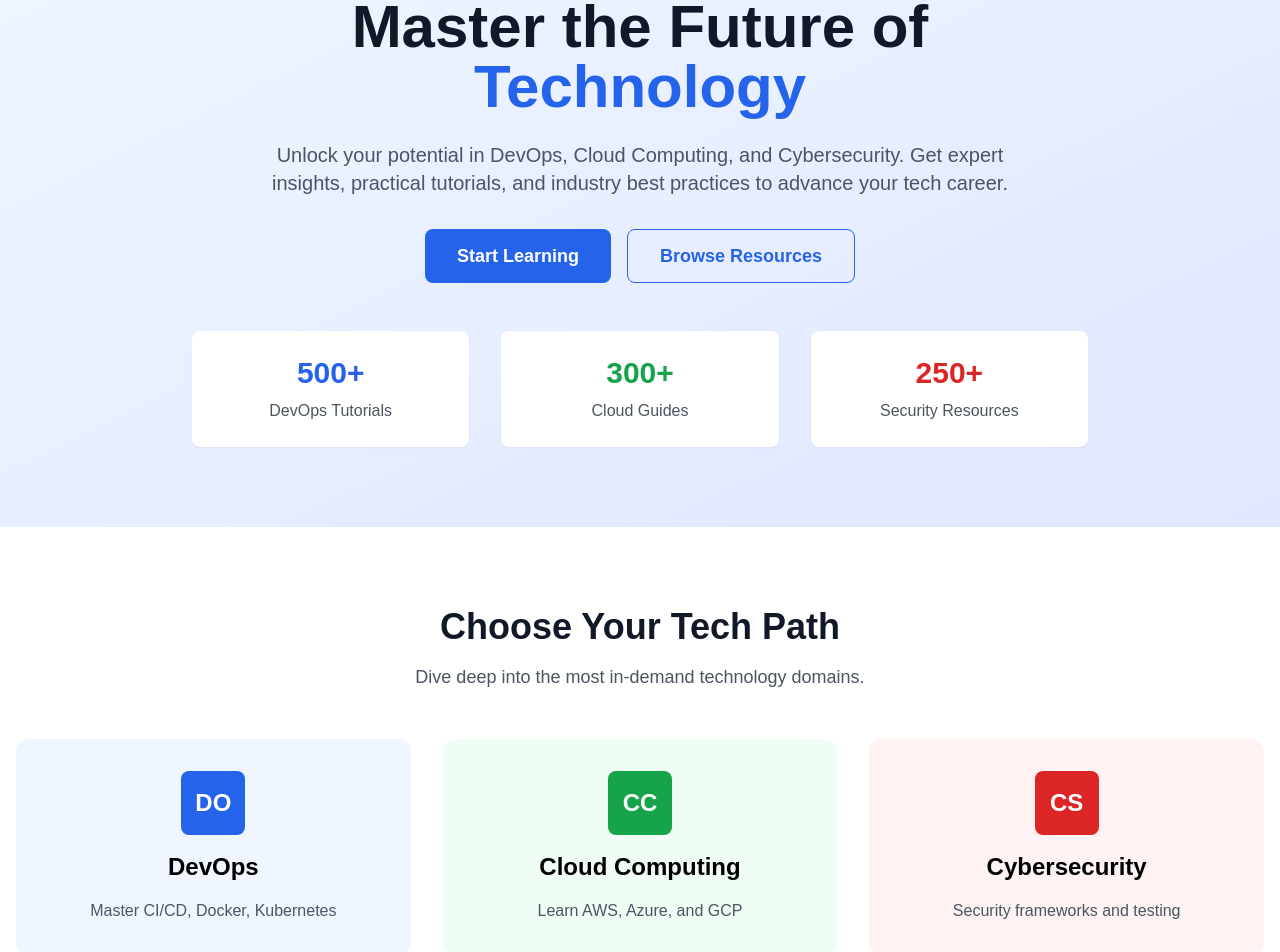
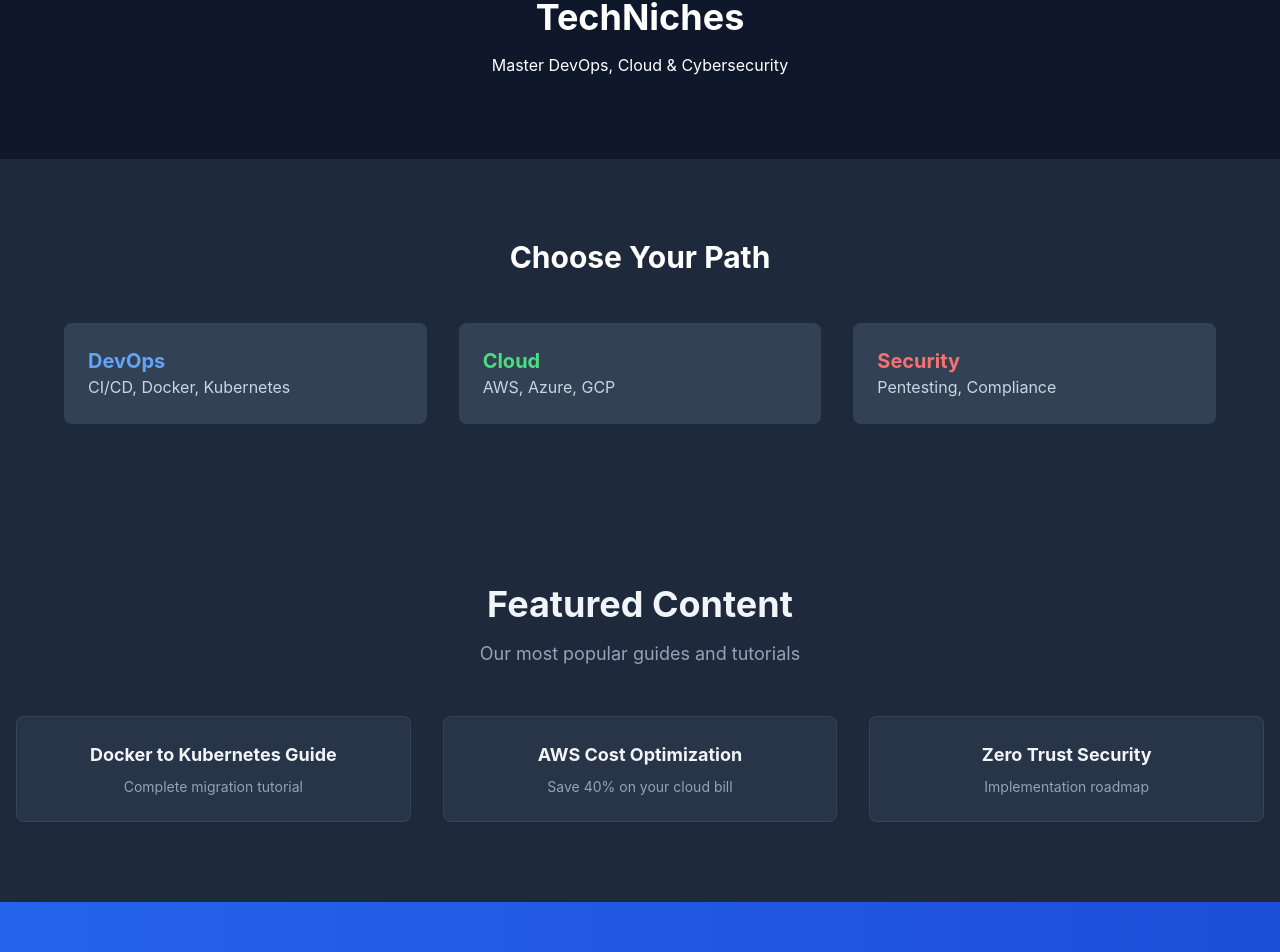
Before and after one commit to softverseAdmin/portfolio, a Next.js app: page / in a window 1280 px wide. Shown: the part 148-1100 px from the top of the page. Built offline with nearby package versions, Linux system fonts and the light colour scheme.

Commit message:
Add Google Search Console verification and SEO improvements - Dark theme with meta tags, sitemap, robots.txt

```diff
--- /dev/null
+++ b/public/google11d554c204b2b981.html
@@ -0,0 +1 @@
+google-site-verification: google11d554c204b2b981.html
--- a/src/app/globals.css
+++ b/src/app/globals.css
@@ -1,6 +1,15 @@
 @tailwind base;
 @tailwind components;
 @tailwind utilities;
+
+:root {
+  --navy-black: #0F172A;
+  --deep-gray: #1E293B;
+  --tech-blue: #3B82F6;
+  --soft-white: #F1F5F9;
+  --slate-600: #475569;
+  --slate-400: #94A3B8;
+}
 
 * {
   margin: 0;
@@ -9,7 +18,39 @@
 }
 
 body {
-  font-family: Arial, Helvetica, sans-serif;
-  background-color: white;
-  color: black;
+  font-family: 'Inter', 'Segoe UI', Roboto, sans-serif;
+  background-color: var(--navy-black);
+  color: var(--soft-white);
+  line-height: 1.6;
 }
+
+/* Custom scrollbar */
+::-webkit-scrollbar {
+  width: 8px;
+}
+
+::-webkit-scrollbar-track {
+  background: var(--deep-gray);
+}
+
+::-webkit-scrollbar-thumb {
+  background: var(--tech-blue);
+  border-radius: 4px;
+}
+
+::-webkit-scrollbar-thumb:hover {
+  background: #2563EB;
+}
+
+/* Smooth transitions */
+* {
+  transition: all 0.2s ease-in-out;
+}
+
+/* Focus styles */
+button:focus,
+input:focus,
+textarea:focus {
+  outline: 2px solid var(--tech-blue);
+  outline-offset: 2px;
+}
--- a/src/app/layout.js
+++ b/src/app/layout.js
@@ -3,8 +3,24 @@
 
 export const metadata = {
   title: "TechNiches - Master DevOps, Cloud & Cybersecurity",
-  description: "Expert tutorials, guides, and resources for DevOps, Cloud Computing, and Cybersecurity professionals. Start your tech career journey today.",
-  keywords: "DevOps, Cloud Computing, Cybersecurity, AWS, Docker, Kubernetes, Security",
+  description: "Expert tutorials, guides, and resources for DevOps, Cloud Computing, and Cybersecurity professionals. Learn Docker, Kubernetes, AWS, Azure, penetration testing, and more.",
+  keywords: "DevOps, Cloud Computing, Cybersecurity, AWS, Docker, Kubernetes, Security, Azure, GCP, CI/CD, Docker containers, Infrastructure as Code, Penetration testing",
+  authors: [{ name: "TechNiches" }],
+  creator: "TechNiches",
+  publisher: "TechNiches",
+  robots: "index, follow",
+  openGraph: {
+    title: "TechNiches - Master DevOps, Cloud & Cybersecurity",
+    description: "Expert tutorials, guides, and resources for tech professionals",
+    type: "website",
+    locale: "en_US",
+    siteName: "TechNiches"
+  },
+  twitter: {
+    card: "summary_large_image",
+    title: "TechNiches - Master DevOps, Cloud & Cybersecurity",
+    description: "Expert tutorials, guides, and resources for tech professionals"
+  }
 };
 
 export default function RootLayout({ children }) {
@@ -12,10 +28,22 @@
     <html lang="en">
       <head>
         <meta name="viewport" content="width=device-width, initial-scale=1" />
-        <meta name="robots" content="index, follow" />
-        <meta property="og:title" content="TechNiches - Master DevOps, Cloud & Cybersecurity" />
-        <meta property="og:description" content="Expert tutorials, guides, and resources for tech professionals" />
-        <meta property="og:type" content="website" />
+        <meta name="google-site-verification" content="google11d554c204b2b981" />
+        <meta name="theme-color" content="#0F172A" />
+        <link rel="icon" href="/favicon.ico" />
+        <script
+          type="application/ld+json"
+          dangerouslySetInnerHTML={{
+            __html: JSON.stringify({
+              "@context": "https://schema.org",
+              "@type": "Organization",
+              "name": "TechNiches",
+              "url": "https://portfolio-mts9qxpk8-softverseadmins-projects.vercel.app",
+              "description": "Expert tutorials and resources for DevOps, Cloud Computing, and Cybersecurity",
+              "sameAs": []
+            })
+          }}
+        />
       </head>
       <body>
         <Header />
--- a/src/app/page.js
+++ b/src/app/page.js
@@ -5,7 +5,7 @@
 
 export default function Home() {
   return (
-    <main className="min-h-screen bg-white">
+    <main className="min-h-screen bg-slate-900">
       <Hero />
       <TechNiches />
       <FeaturedContent />
--- a/src/components/sections/FeaturedContent.jsx
+++ b/src/components/sections/FeaturedContent.jsx
@@ -1,25 +1,25 @@
 export default function FeaturedContent() {
   return (
-    <section className="py-20 px-4 bg-gray-50">
+    <section className="py-20 px-4 bg-slate-800">
       <div className="max-w-7xl mx-auto text-center">
-        <h2 className="text-3xl md:text-4xl font-bold text-gray-900 mb-4">
+        <h2 className="text-3xl md:text-4xl font-bold text-slate-100 mb-4">
           Featured Content
         </h2>
-        <p className="text-lg text-gray-600 max-w-2xl mx-auto mb-12">
+        <p className="text-lg text-slate-400 max-w-2xl mx-auto mb-12">
           Our most popular guides and tutorials
         </p>
         <div className="grid grid-cols-1 md:grid-cols-3 gap-8">
-          <div className="bg-white p-6 rounded-lg shadow-sm">
-            <h3 className="font-bold text-lg mb-2">Docker to Kubernetes Guide</h3>
-            <p className="text-gray-600 text-sm">Complete migration tutorial</p>
+          <div className="bg-slate-700/50 border border-slate-600/50 p-6 rounded-lg shadow-sm hover:shadow-lg transition-all">
+            <h3 className="font-bold text-lg mb-2 text-slate-100">Docker to Kubernetes Guide</h3>
+            <p className="text-slate-400 text-sm">Complete migration tutorial</p>
           </div>
-          <div className="bg-white p-6 rounded-lg shadow-sm">
-            <h3 className="font-bold text-lg mb-2">AWS Cost Optimization</h3>
-            <p className="text-gray-600 text-sm">Save 40% on your cloud bill</p>
+          <div className="bg-slate-700/50 border border-slate-600/50 p-6 rounded-lg shadow-sm hover:shadow-lg transition-all">
+            <h3 className="font-bold text-lg mb-2 text-slate-100">AWS Cost Optimization</h3>
+            <p className="text-slate-400 text-sm">Save 40% on your cloud bill</p>
           </div>
-          <div className="bg-white p-6 rounded-lg shadow-sm">
-            <h3 className="font-bold text-lg mb-2">Zero Trust Security</h3>
-            <p className="text-gray-600 text-sm">Implementation roadmap</p>
+          <div className="bg-slate-700/50 border border-slate-600/50 p-6 rounded-lg shadow-sm hover:shadow-lg transition-all">
+            <h3 className="font-bold text-lg mb-2 text-slate-100">Zero Trust Security</h3>
+            <p className="text-slate-400 text-sm">Implementation roadmap</p>
           </div>
         </div>
       </div>
--- a/src/components/sections/Hero.jsx
+++ b/src/components/sections/Hero.jsx
@@ -1,41 +1 @@
-export default function Hero() {
-  return (
-    <section className="relative bg-gradient-to-br from-blue-50 to-indigo-100 py-20 px-4">
-      <div className="max-w-7xl mx-auto text-center">
-        <h1 className="text-4xl md:text-6xl font-bold text-gray-900 mb-6">
-          Master the Future of
-          <span className="text-blue-600 block">Technology</span>
-        </h1>
-        <p className="text-lg md:text-xl text-gray-600 mb-8 max-w-3xl mx-auto">
-          Unlock your potential in DevOps, Cloud Computing, and Cybersecurity.
-          Get expert insights, practical tutorials, and industry best practices
-          to advance your tech career.
-        </p>
-
-        <div className="flex flex-col sm:flex-row gap-4 justify-center mb-12">
-          <button className="bg-blue-600 hover:bg-blue-700 text-white px-8 py-3 rounded-lg text-lg font-semibold transition-colors">
-            Start Learning
-          </button>
-          <button className="border border-blue-600 text-blue-600 hover:bg-blue-50 px-8 py-3 rounded-lg text-lg font-semibold transition-colors">
-            Browse Resources
-          </button>
-        </div>
-
-        <div className="grid grid-cols-1 md:grid-cols-3 gap-8 max-w-4xl mx-auto">
-          <div className="bg-white rounded-lg p-6 shadow-sm">
-            <div className="text-3xl font-bold text-blue-600 mb-2">500+</div>
-            <div className="text-gray-600">DevOps Tutorials</div>
-          </div>
-          <div className="bg-white rounded-lg p-6 shadow-sm">
-            <div className="text-3xl font-bold text-green-600 mb-2">300+</div>
-            <div className="text-gray-600">Cloud Guides</div>
-          </div>
-          <div className="bg-white rounded-lg p-6 shadow-sm">
-            <div className="text-3xl font-bold text-red-600 mb-2">250+</div>
-            <div className="text-gray-600">Security Resources</div>
-          </div>
-        </div>
-      </div>
-    </section>
-  )
-}
+export default function Hero() { return (<div className="py-20 bg-slate-900 text-white text-center"><h1 className="text-4xl font-bold mb-4">TechNiches</h1><p>Master DevOps, Cloud & Cybersecurity</p></div>) }
--- a/src/components/sections/Newsletter.jsx
+++ b/src/components/sections/Newsletter.jsx
@@ -1,6 +1,6 @@
 export default function Newsletter() {
   return (
-    <section className="py-20 px-4 bg-blue-600">
+    <section className="py-20 px-4 bg-gradient-to-r from-blue-600 to-blue-700">
       <div className="max-w-4xl mx-auto text-center">
         <h2 className="text-3xl md:text-4xl font-bold text-white mb-4">
           Stay Ahead of the Tech Curve
@@ -12,9 +12,9 @@
           <input
             type="email"
             placeholder="Enter your email"
-            className="flex-1 px-4 py-3 rounded-lg"
+            className="flex-1 px-4 py-3 rounded-lg bg-white/10 border border-white/20 text-white placeholder-white/70 focus:outline-none focus:ring-2 focus:ring-white/50"
           />
-          <button className="bg-white hover:bg-gray-50 text-blue-600 px-6 py-3 rounded-lg font-semibold">
+          <button className="bg-white hover:bg-gray-100 text-blue-600 px-6 py-3 rounded-lg font-semibold transition-colors">
             Subscribe
           </button>
         </div>
--- a/src/components/sections/TechNiches.jsx
+++ b/src/components/sections/TechNiches.jsx
@@ -1,37 +1 @@
-export default function TechNiches() {
-  return (
-    <section className="py-20 px-4 bg-white">
-      <div className="max-w-7xl mx-auto text-center">
-        <h2 className="text-3xl md:text-4xl font-bold text-gray-900 mb-4">
-          Choose Your Tech Path
-        </h2>
-        <p className="text-lg text-gray-600 max-w-2xl mx-auto mb-12">
-          Dive deep into the most in-demand technology domains.
-        </p>
-        <div className="grid grid-cols-1 md:grid-cols-3 gap-8">
-          <div className="bg-blue-50 p-8 rounded-xl">
-            <div className="w-16 h-16 bg-blue-600 rounded-lg flex items-center justify-center mb-4 mx-auto">
-              <span className="text-white text-2xl font-bold">DO</span>
-            </div>
-            <h3 className="text-2xl font-bold mb-4">DevOps</h3>
-            <p className="text-gray-600">Master CI/CD, Docker, Kubernetes</p>
-          </div>
-          <div className="bg-green-50 p-8 rounded-xl">
-            <div className="w-16 h-16 bg-green-600 rounded-lg flex items-center justify-center mb-4 mx-auto">
-              <span className="text-white text-2xl font-bold">CC</span>
-            </div>
-            <h3 className="text-2xl font-bold mb-4">Cloud Computing</h3>
-            <p className="text-gray-600">Learn AWS, Azure, and GCP</p>
-          </div>
-          <div className="bg-red-50 p-8 rounded-xl">
-            <div className="w-16 h-16 bg-red-600 rounded-lg flex items-center justify-center mb-4 mx-auto">
-              <span className="text-white text-2xl font-bold">CS</span>
-            </div>
-            <h3 className="text-2xl font-bold mb-4">Cybersecurity</h3>
-            <p className="text-gray-600">Security frameworks and testing</p>
-          </div>
-        </div>
-      </div>
-    </section>
-  )
-}
+export default function TechNiches() { return (<div className="py-20 bg-slate-800 text-white"><div className="max-w-6xl mx-auto"><h2 className="text-3xl font-bold text-center mb-12">Choose Your Path</h2><div className="grid md:grid-cols-3 gap-8"><div className="bg-slate-700 p-6 rounded-lg"><h3 className="text-xl font-bold text-blue-400">DevOps</h3><p className="text-slate-300">CI/CD, Docker, Kubernetes</p></div><div className="bg-slate-700 p-6 rounded-lg"><h3 className="text-xl font-bold text-green-400">Cloud</h3><p className="text-slate-300">AWS, Azure, GCP</p></div><div className="bg-slate-700 p-6 rounded-lg"><h3 className="text-xl font-bold text-red-400">Security</h3><p className="text-slate-300">Pentesting, Compliance</p></div></div></div></div>) }
```
Also changed, not shown: public/robots.txt (added), 1 other file (tests, documents, lock files or other folders).
